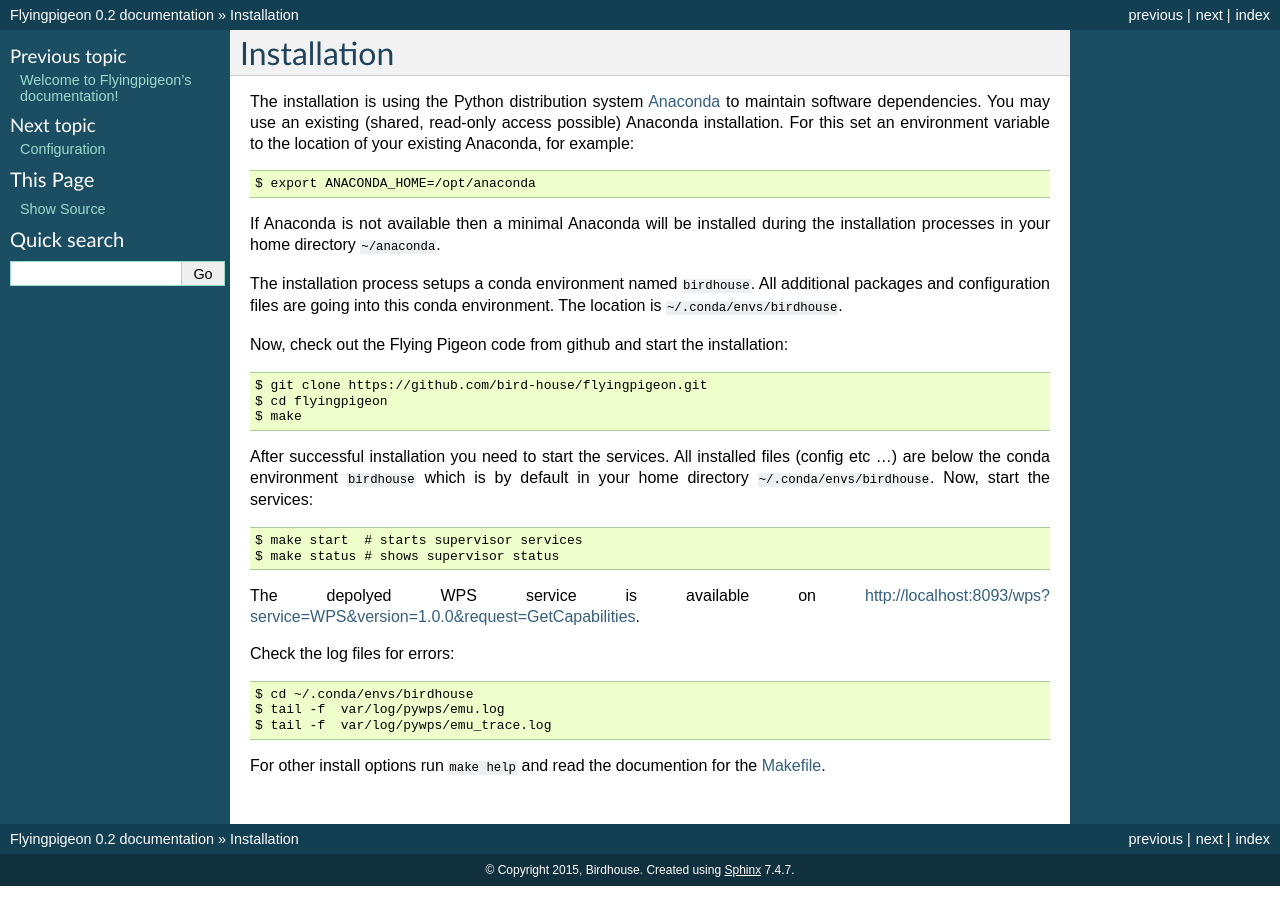
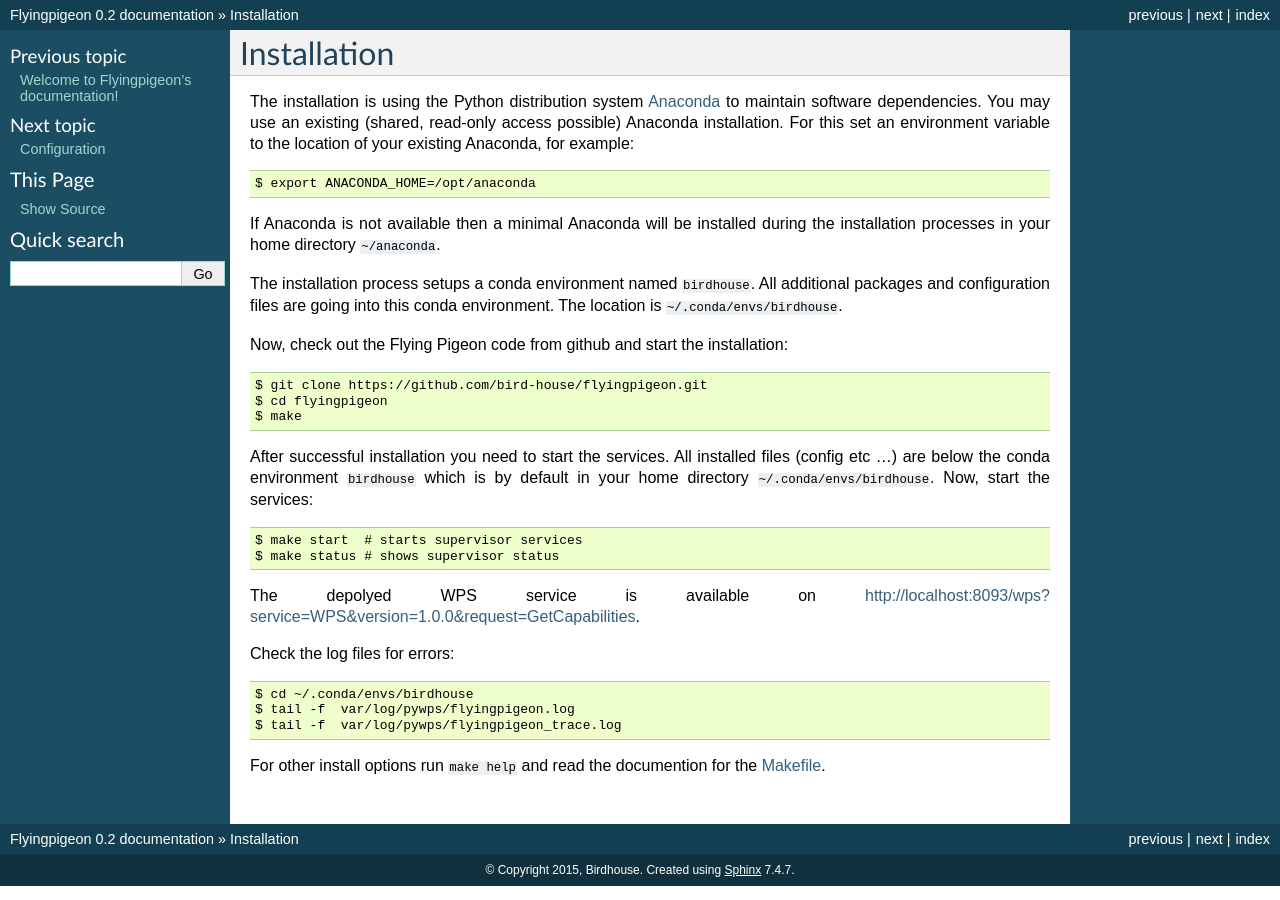
Before and after one commit to bird-house/flyingpigeon, a Sphinx documentation site: the page built from docs/source/installation/index.rst, in a window 1280 px wide. Built offline with Sphinx 7.4.7, drawn with Linux system fonts in a browser that asks for light colours.

Commit message:
fixed install doc

```diff
--- a/docs/source/installation/index.rst
+++ b/docs/source/installation/index.rst
@@ -27,7 +27,7 @@ The depolyed WPS service is available on http://localhost:8093/wps?service=WPS&v
 Check the log files for errors::
 
    $ cd ~/.conda/envs/birdhouse
-   $ tail -f  var/log/pywps/emu.log
-   $ tail -f  var/log/pywps/emu_trace.log
+   $ tail -f  var/log/pywps/flyingpigeon.log
+   $ tail -f  var/log/pywps/flyingpigeon_trace.log
 
 For other install options run ``make help`` and read the documention for the `Makefile <http://birdhousebuilderbootstrap.readthedocs.org/en/latest/>`_.
```
